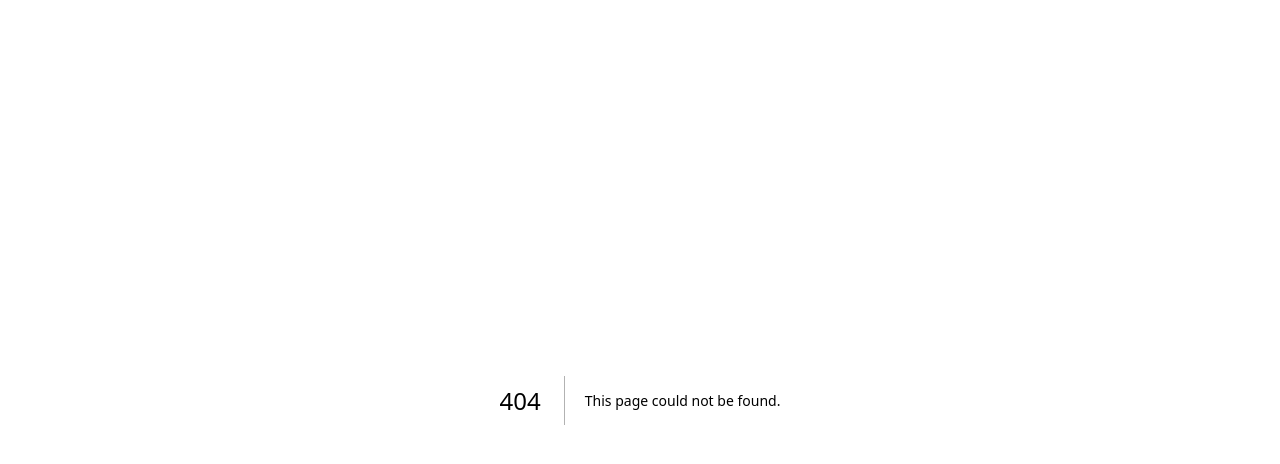
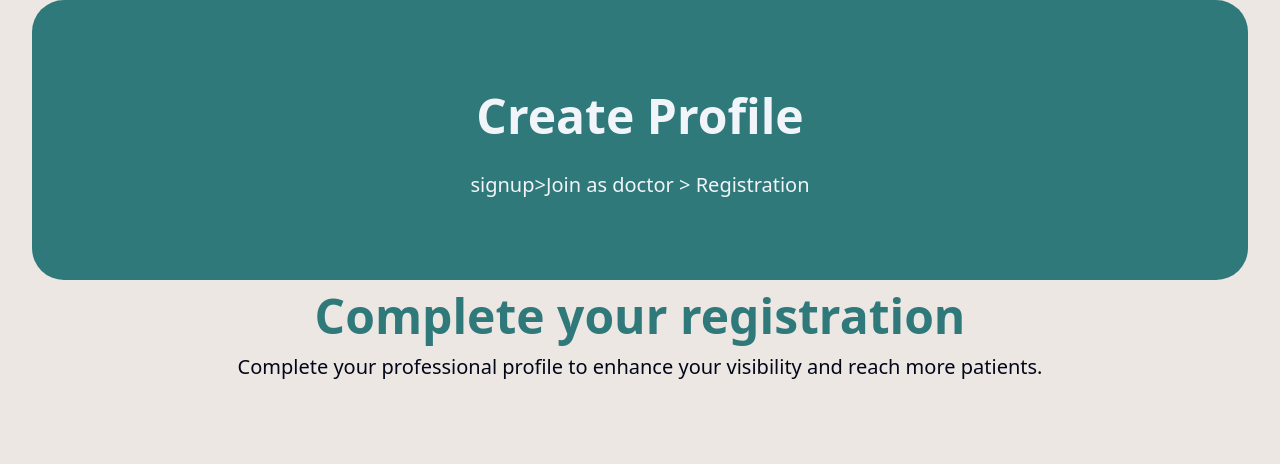
Before and after one commit to bestorthopaedicsurgeon/bos-next, a Next.js app: page /doctor_registration in a window 1280 px wide. Before the commit this address had no page. Shown: the top 464 px of the page. Built offline with nearby package versions, Linux system fonts and the light colour scheme.

Commit message:
chore:doctor profile page

```diff
--- /dev/null
+++ b/src/app/doctor_registration/page.js
@@ -0,0 +1,29 @@
+import ProfileHeader from "@/components/reusable/profileHeader";
+import React from "react";
+import { profileHeader } from "@/data/profileHeader";
+import WelcomeTxt from "@/components/reusable/welcomeTxt";
+const page = () => {
+  return (
+    <div>
+      {profileHeader.createProfile.map((data) => (
+        <ProfileHeader
+          key={data.heading}
+          heading={data.heading}
+          step1={data.step1}
+          step2={data.step2}
+          step3={data.step3}
+        />
+      ))}
+      {profileHeader.welcome.map((data, key) => (
+        <WelcomeTxt
+          key={key}
+          header={data.heading}
+          subTxt={data.subTxt}
+          color={data.color}
+        />
+      ))}
+    </div>
+  );
+};
+
+export default page;
--- a/src/app/globals.css
+++ b/src/app/globals.css
@@ -141,6 +141,9 @@
 .random {
   @apply pt-0.5 bg-amber-100 text-2xl;
 }
+.profile_head {
+  @apply bg-(--primary) rounded-4xl flex items-center justify-center gap-[18px] flex-col max-w-[1216px] max-h-[310px] m-auto py-[80px];
+}
 
 .flag-dropdown:hover,
 .flag-dropdown .selected-flag:hover {
--- a/src/app/login/page.js
+++ b/src/app/login/page.js
@@ -25,7 +25,7 @@ const Page = () => {
         <WelcomeTxt
           header="Welcome Back"
           cta="Sign up"
-          ctaLink="#"
+          ctaLink="/signup"
           subTxt="Don’t have an account?"
           color="--primary"
         />
--- a/src/app/signup/page.js
+++ b/src/app/signup/page.js
@@ -15,21 +15,22 @@ import Link from "next/link";
 const Page = () => {
   const [phone, setPhone] = useState("");
   return (
-    <div className="flex justify-center items-center min-xl:pr-[200px]">
-      <div className="min-lg:w-[60%] max-lg:hidden">
-        <Link href="#">
+    <div className="flex justify-center items-center min-xl:pr-[170px]">
+      <div className="min-lg:w-[65%] max-lg:hidden">
+        <Link href="#" className="h-full">
           <Image
             src={login_banner}
             alt="login banner"
-            className="w-[1000px] h-auto"
+            className=" h-[990px]"
+            // height="100%"
           />
         </Link>
       </div>
-      <div className="min-lg:w-[40%] w-[100%] max-xl:mx-[20px]">
+      <div className="min-lg:w-[35%] w-[100%] max-xl:mx-[20px]">
         <WelcomeTxt
           header="Sign up"
           cta="Login"
-          ctaLink="#"
+          ctaLink="/login"
           subTxt="Already have an account ?"
           color="--primary"
         />
--- /dev/null
+++ b/src/components/reusable/profileHeader.js
@@ -0,0 +1,18 @@
+import React from "react";
+
+const ProfileHeader = (props) => {
+  const { heading, step1, step2, step3 } = props;
+  return (
+    <div className="profile_head">
+      <h1 className="text-(--secondary)">{heading}</h1>
+      <p className="text-(--secondary)">
+        {step1}
+        &gt;
+        {step2}
+        {step3 && <> &gt; {step3}</>}
+      </p>
+    </div>
+  );
+};
+
+export default ProfileHeader;
--- a/src/components/reusable/socialLogin.js
+++ b/src/components/reusable/socialLogin.js
@@ -8,7 +8,7 @@ const btnStyle =
 const SocialLogin = (props) => {
   const { headerTxt } = props;
   return (
-    <div className="mt-[29px]">
+    <div className="my-[29px]">
       <p className="my-[12px]">{headerTxt}</p>
       <div className="flex gap-[12px]">
         <button className={btnStyle}>
--- a/src/components/reusable/welcomeTxt.js
+++ b/src/components/reusable/welcomeTxt.js
@@ -9,9 +9,11 @@ const WelcomeTxt = (props) => {
       </h1>
       <p>
         {subTxt}{" "}
-        <a href={ctaLink} className="underline text-(--primary)">
-          {cta}
-        </a>
+        {ctaLink && (
+          <a href={ctaLink} className="underline text-(--primary)">
+            {cta}
+          </a>
+        )}
       </p>
     </div>
   );
--- /dev/null
+++ b/src/data/profileHeader.js
@@ -0,0 +1,18 @@
+export const profileHeader = {
+  createProfile: [
+    {
+      heading: "Create Profile",
+      step1: "signup",
+      step2: "Join as doctor",
+      step3: "Registration",
+    },
+  ],
+  welcome: [
+    {
+      heading: "Complete your registration",
+      subTxt:
+        "Complete your professional profile to enhance your visibility and reach more patients.",
+      color: "--primary",
+    },
+  ],
+};
```
